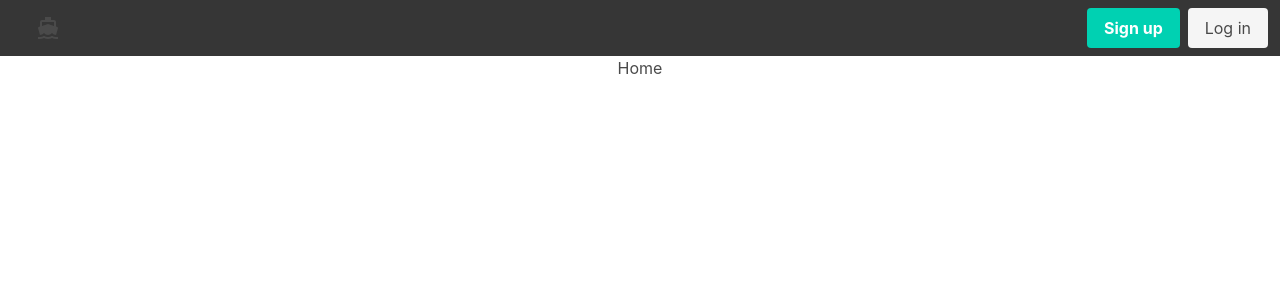
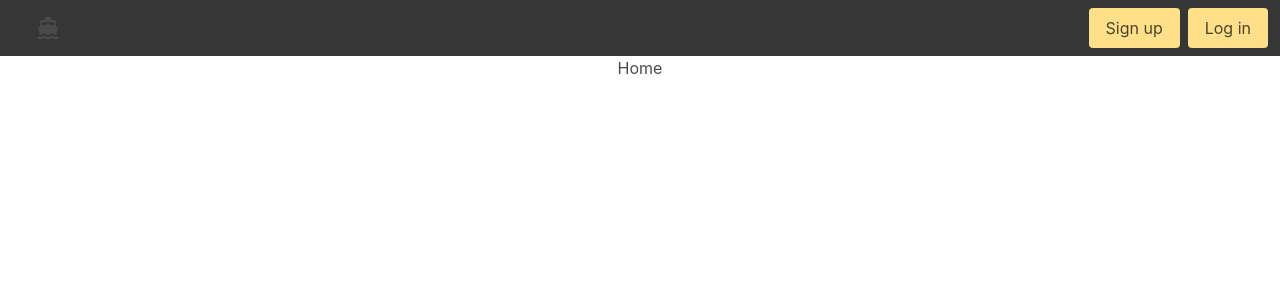
Before and after one commit to CharlieWWW94/cargo-revision-frontend, a React (Create React App) app: page / in a window 1280 px wide. Shown: the top 300 px of the page. Built offline with nearby package versions, Linux system fonts and the light colour scheme.

Commit message:
Edit navbar

```diff
--- a/src/components/Navbar.js
+++ b/src/components/Navbar.js
@@ -33,10 +33,8 @@ export default function Navbar(props) {
           <div class="navbar-end">
             <div class="navbar-item">
               <div class="buttons">
-                <a class="button is-primary">
-                  <strong>Sign up</strong>
-                </a>
-                <a class="button is-light">Log in</a>
+                <a class="button is-warning">Sign up</a>
+                <a class="button is-warning">Log in</a>
               </div>
             </div>
           </div>
```
